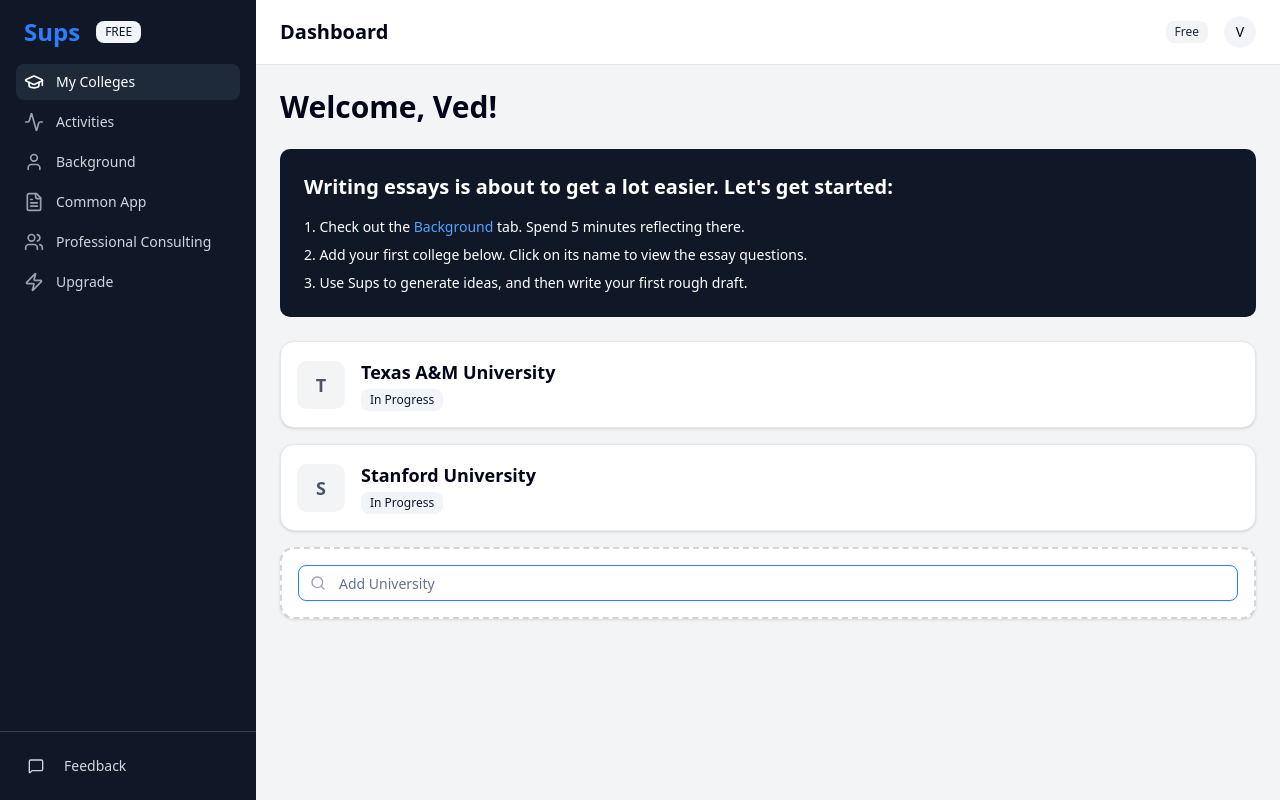
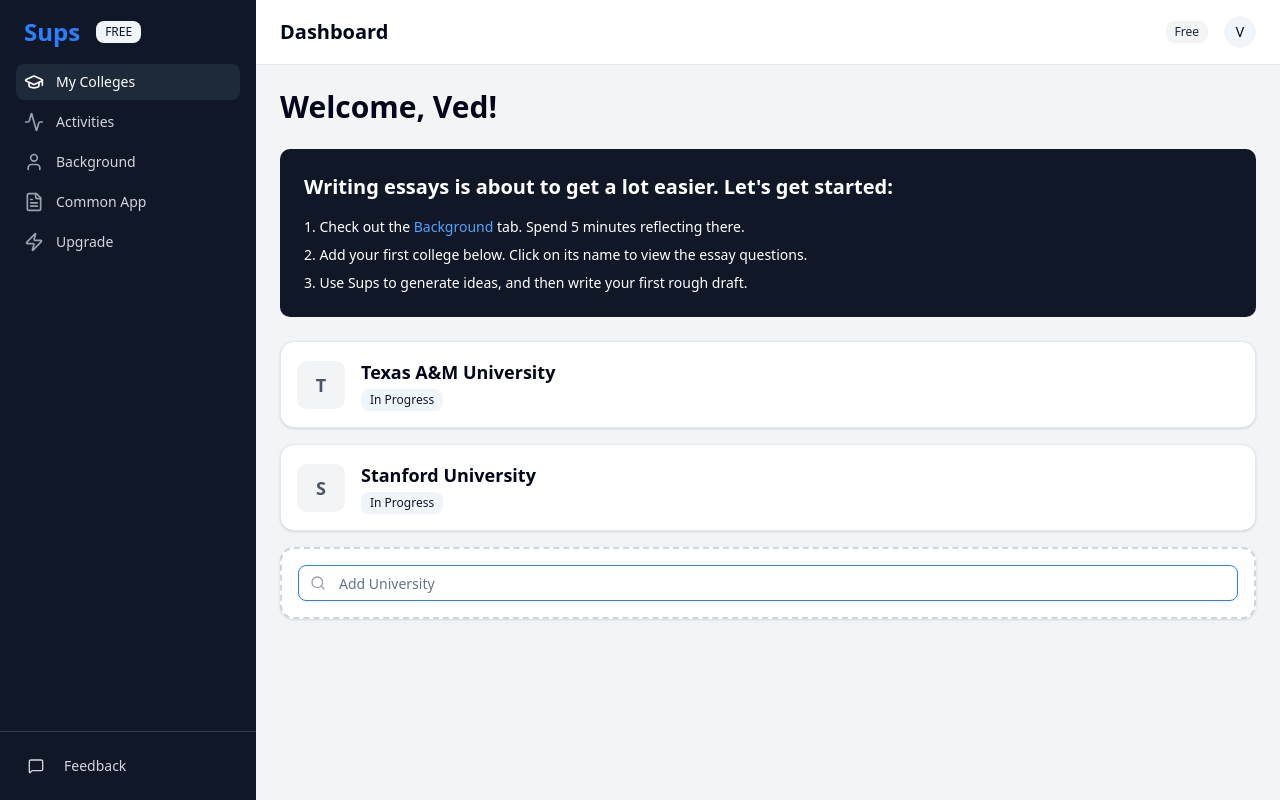
Before and after one commit to vedanthv-stanford/essay-matrix, a Next.js app: page /colleges in a window 1280 px wide. Built offline with nearby package versions, Linux system fonts and the light colour scheme.

Commit message:
Remove Professional Consulting from navigation

```diff
--- a/src/components/layout/sidebar.tsx
+++ b/src/components/layout/sidebar.tsx
@@ -36,11 +36,6 @@
     name: 'Common App',
     href: '/common-app',
     icon: FileText,
-  },
-  {
-    name: 'Professional Consulting',
-    href: '/consulting',
-    icon: Users,
   },
   {
     name: 'Upgrade',
```
